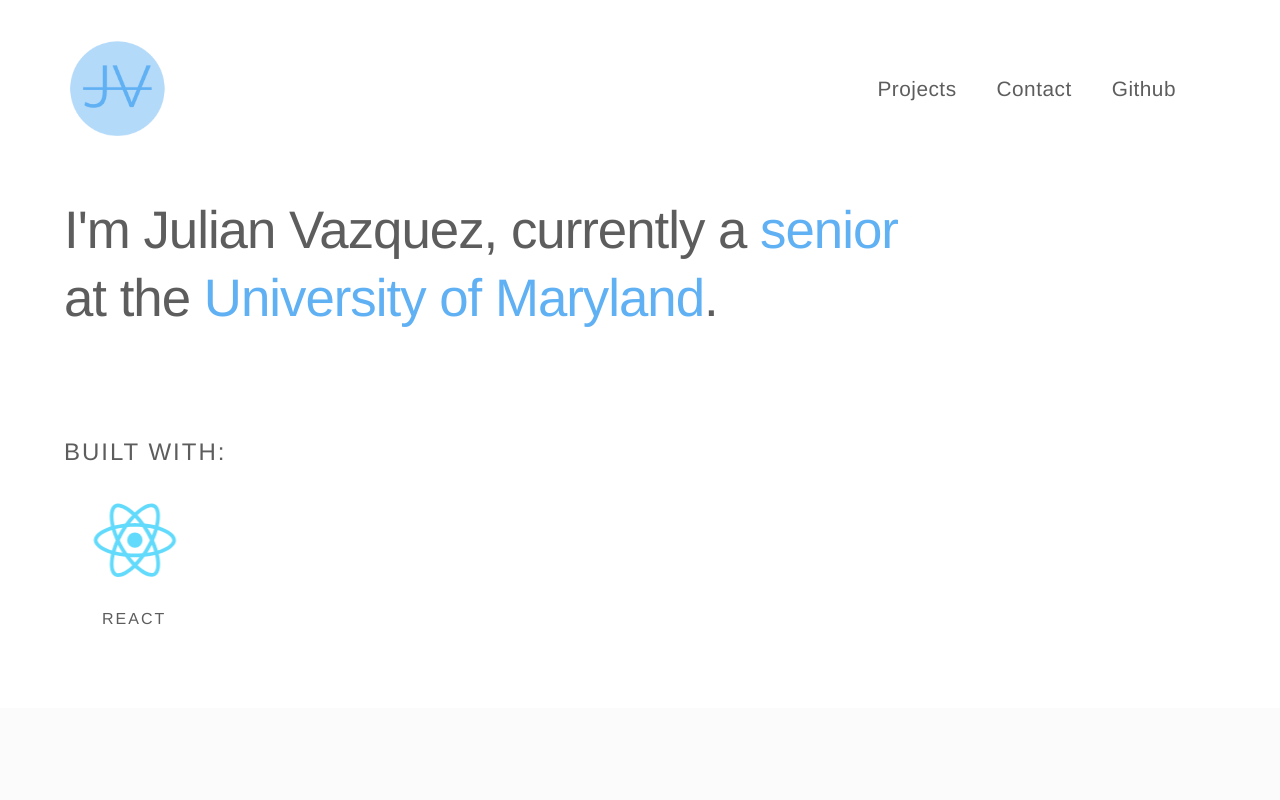
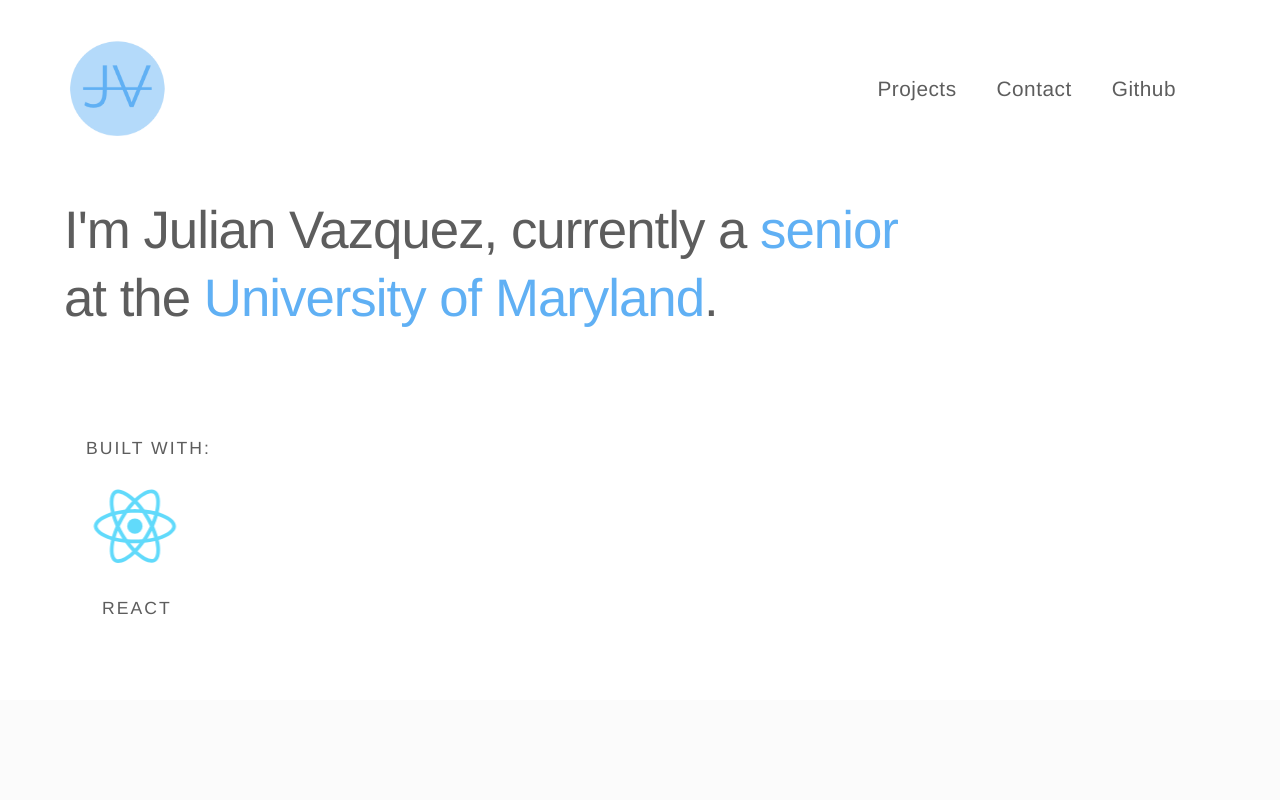
Before and after one commit to julianvazq/react-portfolio, a React (Create React App) app: page / in a window 1280 px wide. Shown: the top 800 px of the page. Built offline with nearby package versions, Linux system fonts and the light colour scheme.

Commit message:
Fix hero

```diff
--- a/src/components/projects/LifeTrackerPage.js
+++ b/src/components/projects/LifeTrackerPage.js
@@ -202,7 +202,7 @@ const LifeTrackerPage = () => {
                   <StyledSpan>Database:</StyledSpan> MongoDB Atlas
                 </ListItem>
                 <ListItem>
-                  <StyledSpan>Others:</StyledSpan> React Hook Form, React
+                  <StyledSpan>Others:</StyledSpan> Form Validation, React
                   Router, Context API
                 </ListItem>
               </TechList>
--- a/src/components/top/AdditionalInfo.js
+++ b/src/components/top/AdditionalInfo.js
@@ -13,18 +13,19 @@ const AdditionalInfo = () => {
     margin-bottom: 1em;
     letter-spacing: 2px;
     text-transform: uppercase;
-    font-size: 1.5rem;
+    font-size: 1.1rem;
+    transform: translateX(22px);
     font-weight: 300;
 
     @media (max-width: 800px) {
-      font-size: 1rem;
+      transform: translate(9px);
     }
   `;
 
   const Caption = styled(Label)`
-    font-size: 1rem;
+    font-size: 1.1rem;
+    margin-top: 1em;
     transform: translateX(38px);
-    margin-top: 1em;
 
     @media (max-width: 800px) {
       transform: translate(25px);
```
